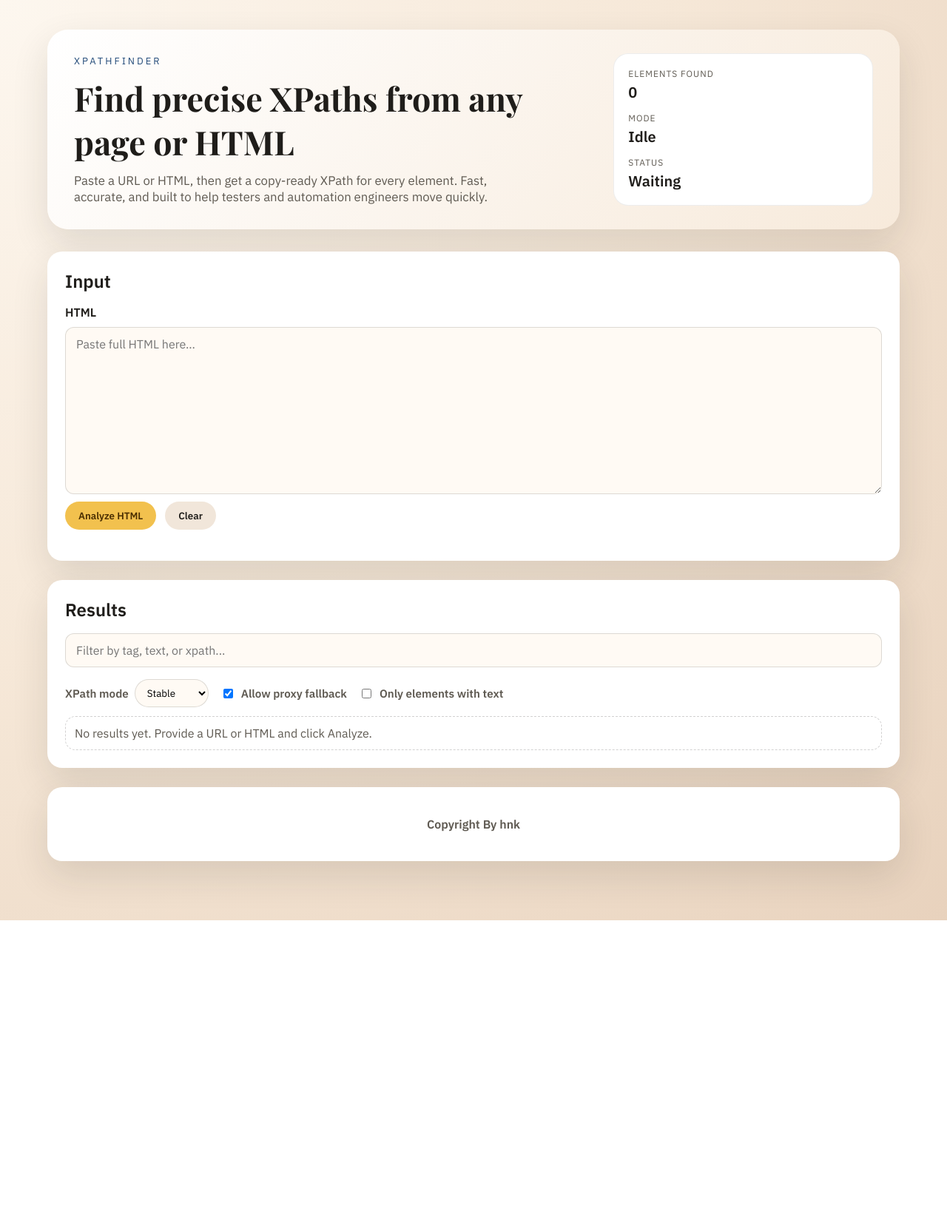
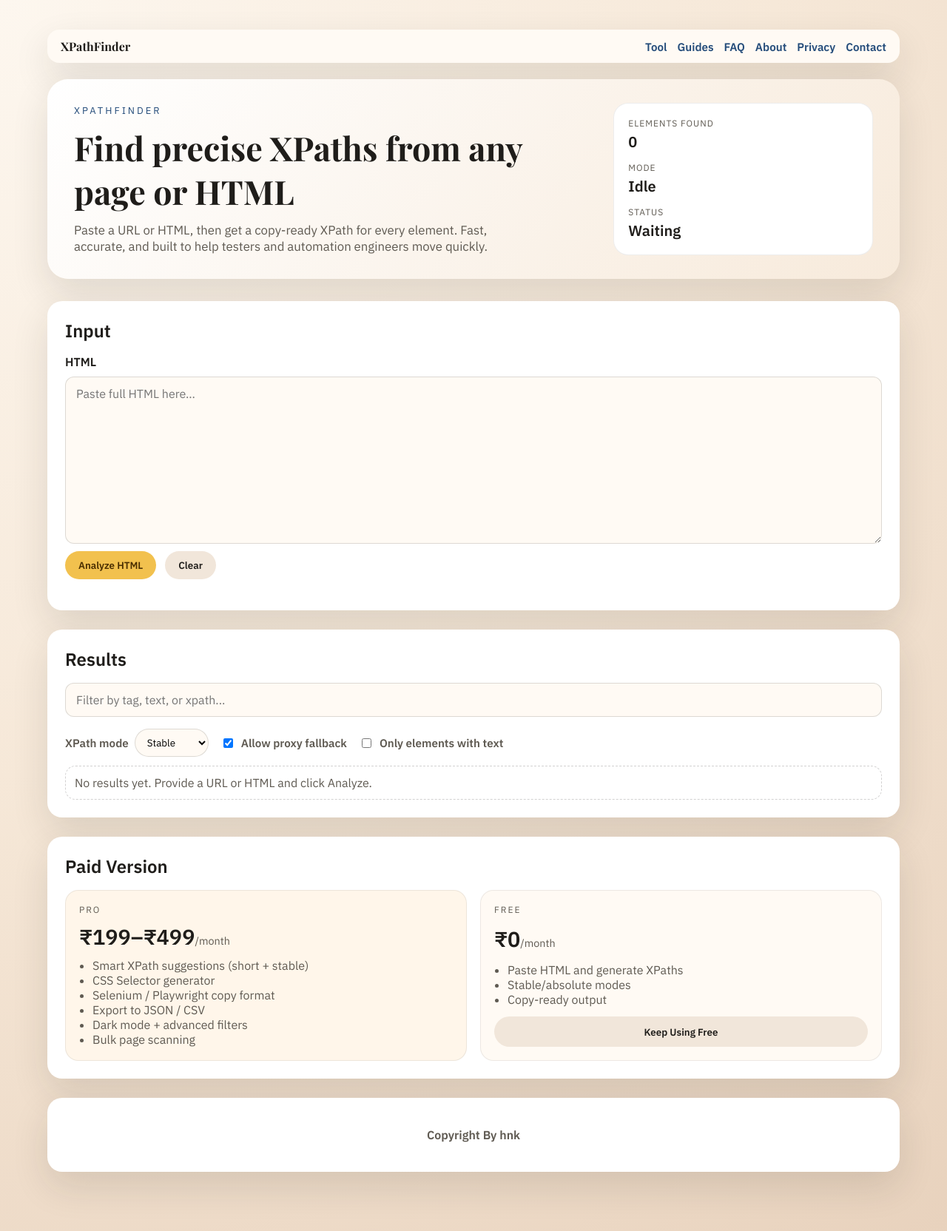
Before and after one commit to hisham143/XpathFinder, a website: page index.html in a window 1280 px wide. Shown: the whole page at 74% size. Before the commit the page ends 1244 px from the top, so only its background shows below. Drawn offline with nearby package versions, Linux system fonts and the light colour scheme.

Commit message:
Update XPathFinder site

```diff
--- a/index.html
+++ b/index.html
@@ -8,6 +8,17 @@
 </head>
 <body>
   <div class="page">
+    <nav class="top-nav">
+      <div class="brand">XPathFinder</div>
+      <div class="nav-links">
+        <a href="index.html">Tool</a>
+        <a href="guides.html">Guides</a>
+        <a href="faq.html">FAQ</a>
+        <a href="about.html">About</a>
+        <a href="privacy.html">Privacy</a>
+        <a href="contact.html">Contact</a>
+      </div>
+    </nav>
     <header class="hero">
       <div>
         <p class="eyebrow">XPathFinder</p>
@@ -71,6 +82,34 @@
         </div>
       </section>
 
+      <section class="panel">
+        <h2>Paid Version</h2>
+        <div class="pricing">
+          <div class="price-card">
+            <p class="plan-name">Pro</p>
+            <p class="plan-price">₹199–₹499<span>/month</span></p>
+            <ul class="plan-features">
+              <li>Smart XPath suggestions (short + stable)</li>
+              <li>CSS Selector generator</li>
+              <li>Selenium / Playwright copy format</li>
+              <li>Export to JSON / CSV</li>
+              <li>Dark mode + advanced filters</li>
+              <li>Bulk page scanning</li>
+            </ul>
+          </div>
+          <div class="price-card subtle">
+            <p class="plan-name">Free</p>
+            <p class="plan-price">₹0<span>/month</span></p>
+            <ul class="plan-features">
+              <li>Paste HTML and generate XPaths</li>
+              <li>Stable/absolute modes</li>
+              <li>Copy-ready output</li>
+            </ul>
+            <button class="ghost">Keep Using Free</button>
+          </div>
+        </div>
+      </section>
+
       <footer class="panel footer">
         <p>Copyright By hnk</p>
       </footer>
--- a/styles.css
+++ b/styles.css
@@ -22,6 +22,40 @@ body {
   font-family: "IBM Plex Sans", sans-serif;
   color: var(--ink);
   background: radial-gradient(circle at top left, #fdf7ef 0%, #f6e8d8 50%, #e8d2bd 100%);
+}
+
+.top-nav {
+  display: flex;
+  align-items: center;
+  justify-content: space-between;
+  gap: 16px;
+  padding: 12px 18px;
+  background: #fffaf4;
+  border-radius: 16px;
+  box-shadow: var(--shadow);
+  margin-bottom: 22px;
+}
+
+.brand {
+  font-family: "Playfair Display", serif;
+  font-weight: 700;
+}
+
+.nav-links {
+  display: flex;
+  flex-wrap: wrap;
+  gap: 14px;
+}
+
+.nav-links a {
+  color: var(--cobalt);
+  text-decoration: none;
+  font-weight: 600;
+  font-size: 0.95rem;
+}
+
+.nav-links a:hover {
+  text-decoration: underline;
 }
 
 .page {
@@ -257,6 +291,51 @@ button.ghost {
   color: var(--muted);
 }
 
+.pricing {
+  display: grid;
+  grid-template-columns: repeat(auto-fit, minmax(240px, 1fr));
+  gap: 18px;
+}
+
+.price-card {
+  border-radius: 18px;
+  padding: 18px;
+  background: #fff6ea;
+  border: 1px solid rgba(31, 29, 26, 0.08);
+  display: grid;
+  gap: 10px;
+}
+
+.price-card.subtle {
+  background: #fffaf4;
+}
+
+.plan-name {
+  margin: 0;
+  text-transform: uppercase;
+  letter-spacing: 2px;
+  font-size: 0.75rem;
+  color: var(--muted);
+}
+
+.plan-price {
+  margin: 0;
+  font-size: 1.8rem;
+  font-weight: 700;
+}
+
+.plan-price span {
+  font-size: 0.9rem;
+  color: var(--muted);
+  font-weight: 400;
+}
+
+.plan-features {
+  margin: 0;
+  padding-left: 18px;
+  color: var(--muted);
+}
+
 .footer {
   text-align: center;
   color: var(--muted);
```
Also changed, not shown: about.html (added, +53 -0 lines), contact.html (added, +43 -0 lines), faq.html (added, +57 -0 lines), guides.html (added, +57 -0 lines), privacy.html (added, +64 -0 lines).
